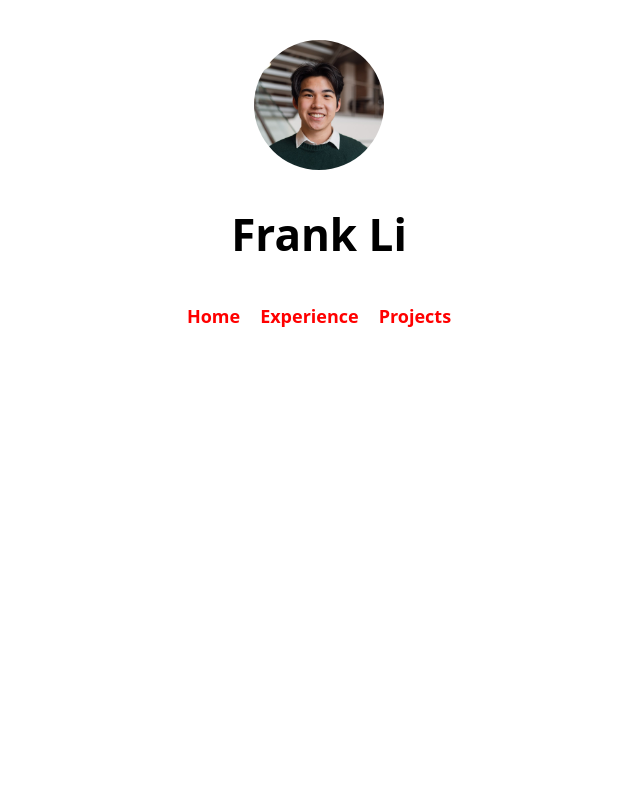
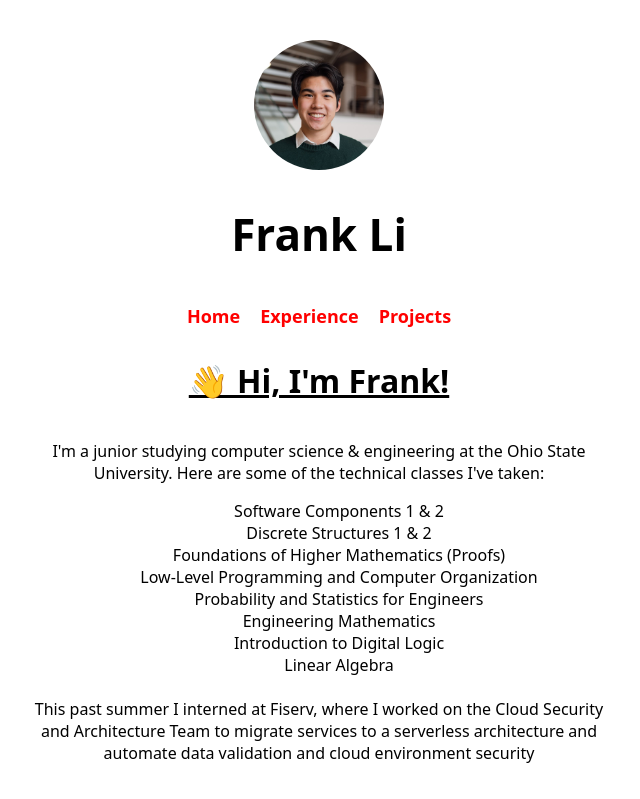
Before and after one commit to lifrank1/frankli, a React (Vite) app: page / in a window 1280 px wide. Shown: the top 799 px of the page, without its empty margins (321-961 px from the left). Built offline with nearby package versions, Linux system fonts and the light colour scheme.

Commit message:
fixed landing page

```diff
--- a/package.json
+++ b/package.json
@@ -9,7 +9,7 @@
     "preview": "vite preview"
   },
   "dependencies": {
-    "firebase": "^10.5.2",
+    "firebase": "^10.7.1",
     "react": "^18.2.0",
     "react-dom": "^18.2.0",
     "react-router-dom": "^6.17.0"
--- a/src/App.tsx
+++ b/src/App.tsx
@@ -1,6 +1,7 @@
 import NavBar from '../components/NavBar';
 import MeBlock from '../components/MeBlock';
 import React from 'react';
+import Home from '../pages/Home';
 
 function App() {
 
@@ -8,6 +9,7 @@ function App() {
     <div>
       <MeBlock/>
       <NavBar/>
+      <Home/>
     </div>
   );
 }
```
Also changed, not shown: 1 other file (tests, documents, lock files or other folders).
